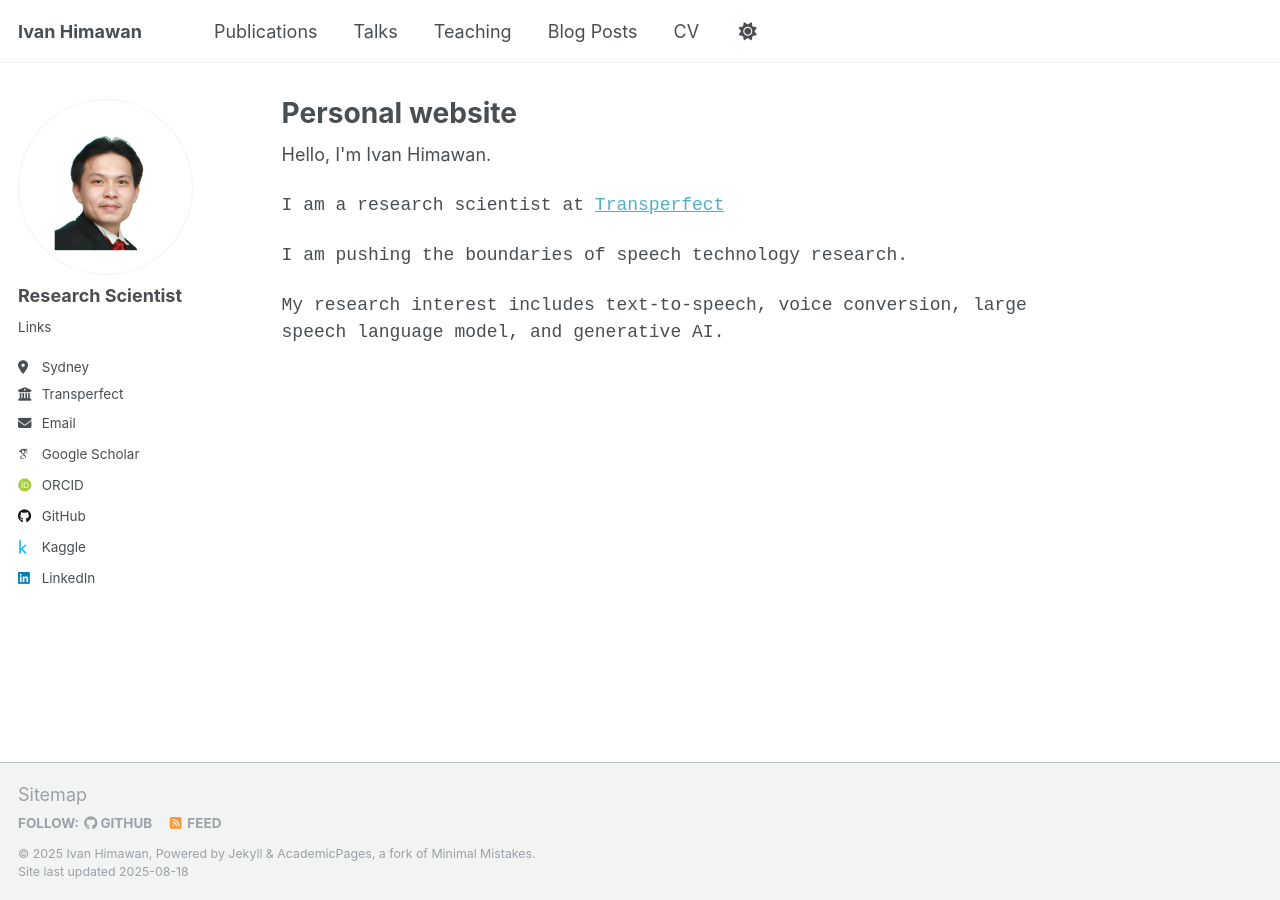
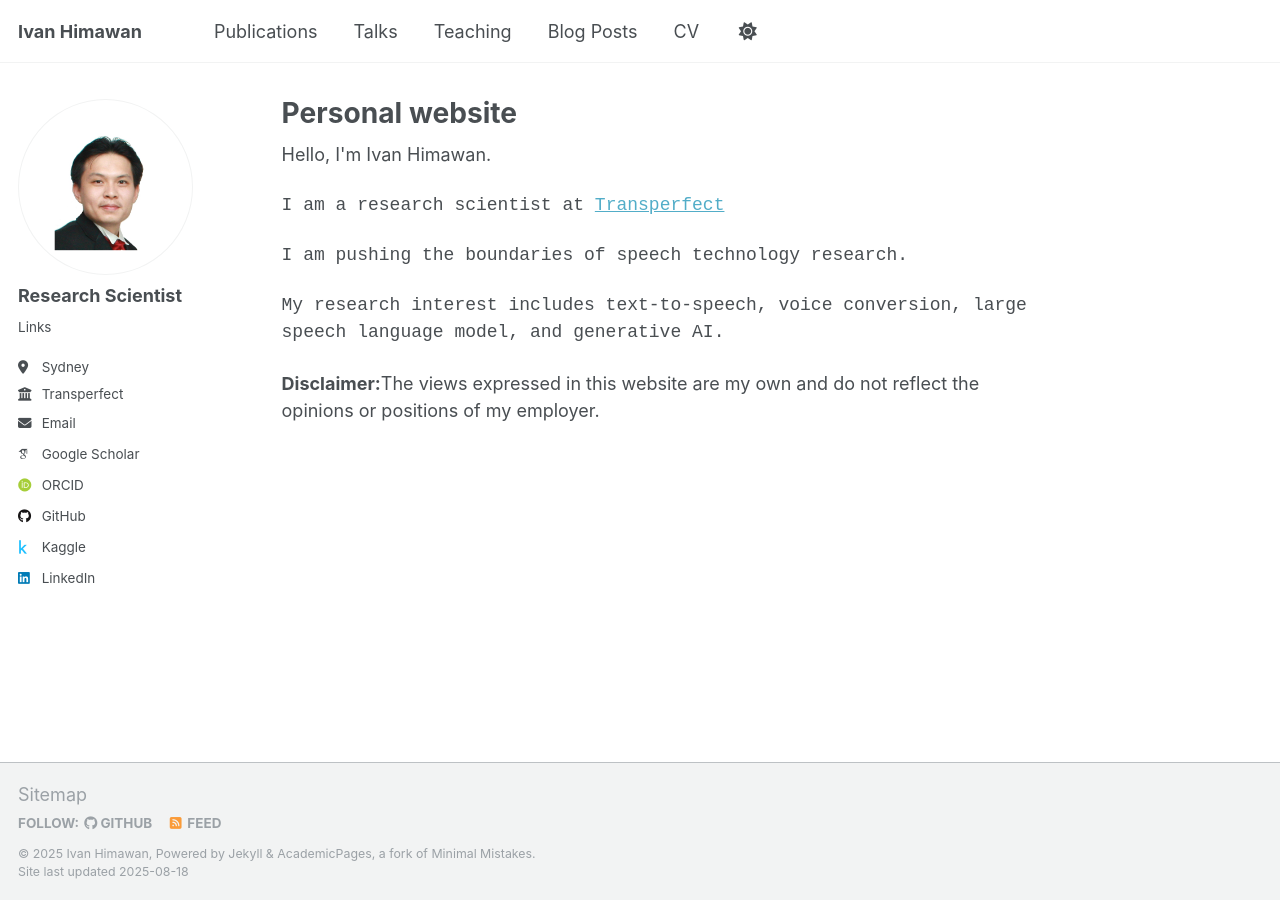
Before and after one commit to himaivan/profile, a Jekyll site: the page built from _pages/about.md, in a window 1280 px wide. Built offline with Jekyll 4.4.1, drawn with Linux system fonts in a browser that asks for light colours; some web fonts are replaced.

Commit message:
update:v1.4

```diff
--- a/_pages/about.md
+++ b/_pages/about.md
@@ -12,3 +12,5 @@ redirect_from:
 <p style="font-family:'Courier New'">I am a research scientist at <a href="https://www.transperfect.com/">Transperfect</a></p>
 <p style="font-family:'Courier New'">I am pushing the boundaries of speech technology research.</p>
 <p style="font-family:'Courier New'">My research interest includes text-to-speech, voice conversion, large speech language model, and generative AI.</p>
+
+<p><b>Disclaimer:</b>The views expressed in this website are my own and do not reflect the opinions or positions of my employer.</p>
```
